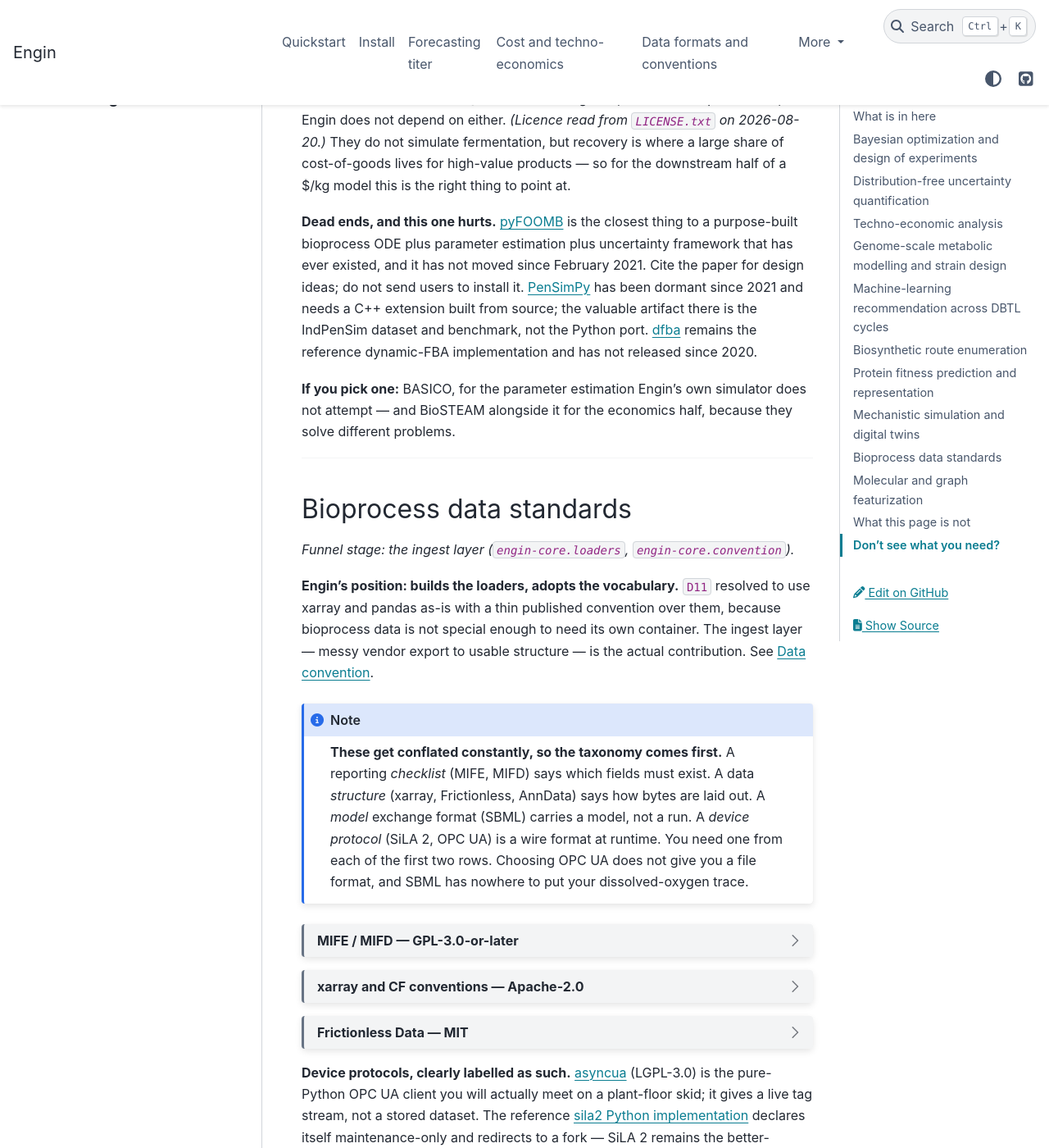
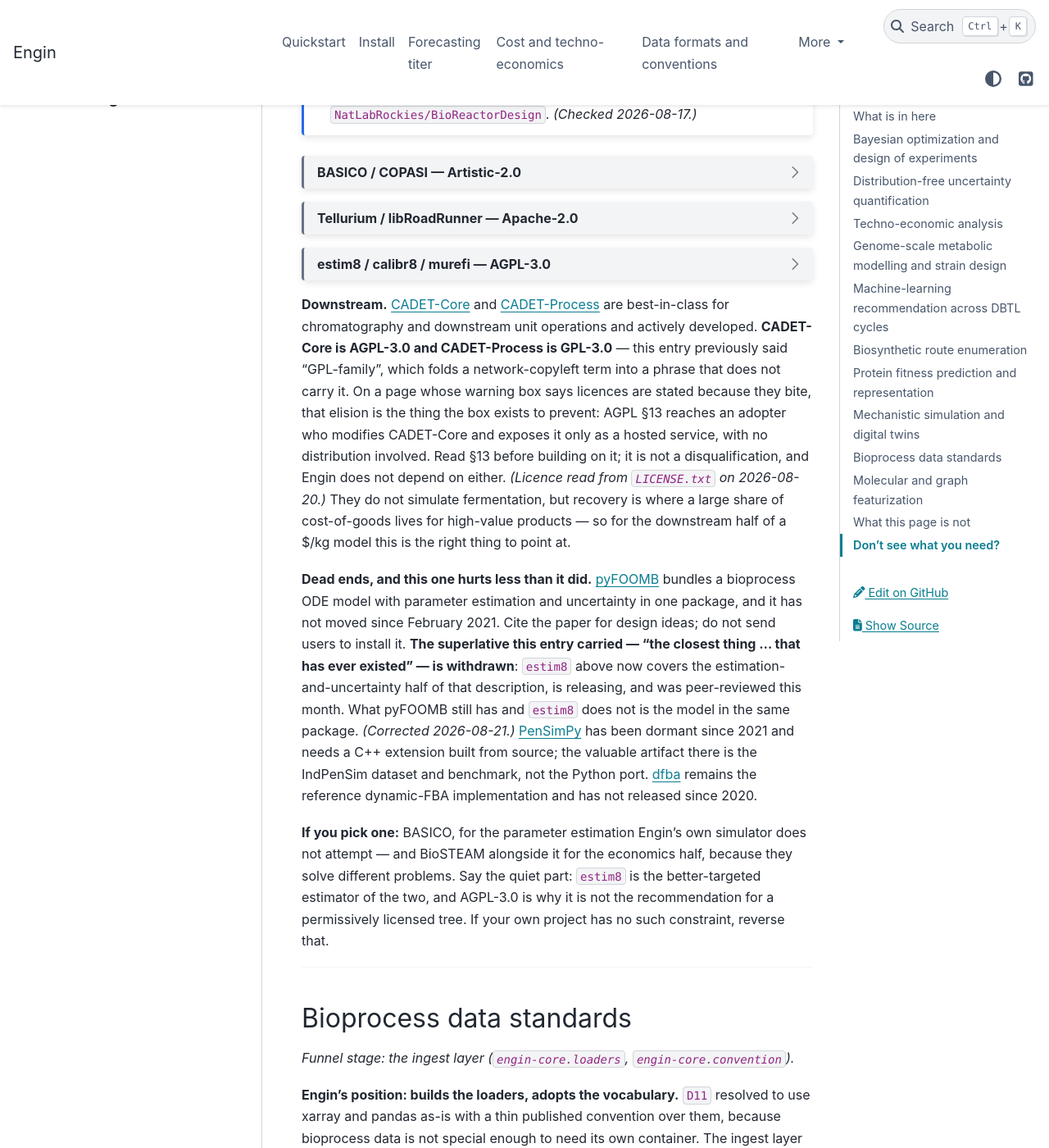
Before and after one commit to enginbio/engin-suite, a Sphinx documentation site: the page built from docs/ecosystem.md, in a window 1280 px wide and 1400 px high, scrolled down 11731 px. Shown: the whole window at 82% size. Built offline with Sphinx 7.4.7 and the PyData theme 0.15.4, drawn with Linux system fonts in a browser that asks for light colours; some of the changed text lies outside the part shown.

Commit message:
docs(ecosystem): the Jülich estimation stack is alive, so two absence claims are not
`estim8` (AGPL-3.0) got a JOSS paper on 2026-08-06 and is releasing, with
`calibr8` and `murefi` alongside it. Two sentences on this page were false
as a result:

- the mechanistic-simulation note said "the purpose-built candidates are
  dead" — narrowed to the claim that actually survives, which is that
  nobody ships a maintained fermentation *model*;
- the pyFOOMB dead end called it "the closest thing ... that has ever
  existed" — withdrawn, with what pyFOOMB still uniquely has stated.

Adds the entry, and a pointer from the distribution-free UQ slot so a
reader asking "why not Bayesian?" is answered where they ask it.

Licences, releases and last-push dates read from the repositories,
not recalled, on 2026-08-21.

Signed-off-by: David Baugher <dcbaugher@gmail.com>

````diff
--- a/docs/ecosystem.md
+++ b/docs/ecosystem.md
@@ -454,6 +454,12 @@
 reference implementation, has been dormant since 2021; crepes is the natural migration
 target. [Amazon Fortuna](https://github.com/awslabs/fortuna) was archived by AWS in
 April 2025 — anyone arriving from an old AWS blog post should be redirected.
+
+**Bayesian is the other answer, and it is not on this page's shelf.** A reader asking
+*"why distribution-free rather than Bayesian?"* should know that the maintained
+bioprocess-specific Bayesian stack is `calibr8` / `murefi` / `estim8`, under
+[mechanistic simulation](eco-sim). It is AGPL-3.0, which is why it is filed there as a
+thing to read rather than a thing to depend on.
 
 **If you pick one:** MAPIE, and add crepes the moment you need a predictive
 distribution rather than an interval.
@@ -981,10 +987,17 @@
 
 ```{note}
 **There is no dominant, actively maintained, open-source fermentation digital twin.**
-The purpose-built candidates are dead; the live candidates are generic ODE engines or
-flowsheet simulators that happen to contain bioreactor units. Recent digital-twin work
-in this field publishes papers, not maintained packages. That absence is a real finding
-and is stated here rather than papered over (`D15`).
+The live candidates are generic ODE engines or flowsheet simulators that happen to
+contain bioreactor units. Recent digital-twin work in this field publishes papers, not
+maintained packages. That absence is a real finding and is stated here rather than
+papered over (`D15`).
+
+**Narrowed 2026-08-21, because "the purpose-built candidates are dead" had stopped being
+true.** It is now false as written: `estim8` below is purpose-built for bioprocess models,
+carries a JOSS paper published this month, and is releasing. The absence claim survives
+only in its narrow form — nobody ships a maintained *fermentation model*. `estim8` ships
+an estimator and expects you to bring the model. That is a different sentence, and `D15`
+and `D23` both say an absence claim has to be the narrow one.
 
 **The nearest miss, named because `D15` requires it.** [BiRD](https://github.com/NREL/BioReactorDesign)
 (BSD-3-Clause) is purpose-built for bioreactors, actively developed — commits through
@@ -1037,6 +1050,46 @@
   judges BioSTEAM: from commits and PyPI, not from the releases page.
 :::
 
+:::{dropdown} estim8 / calibr8 / murefi — AGPL-3.0
+:animate: fade-in-slide-down
+
+[JuBiotech/estim8](https://github.com/JuBiotech/estim8),
+[JuBiotech/calibr8](https://github.com/JuBiotech/calibr8),
+[JuBiotech/murefi](https://github.com/JuBiotech/murefi)
+
+AGPL-3.0, all three. A purpose-built bioprocess estimation stack from Forschungszentrum
+Jülich: `estim8` estimates parameters of dynamic (bio)process models through the FMI
+standard and ships uncertainty quantification; `calibr8` builds the likelihood-based
+calibration model for the measurement layer; `murefi` fits multiple replicates under one
+Bayesian model. Same group as `bletl` and `detl`, which this page already names under
+[bioprocess data standards](eco-standards).
+
+- **Pro** — this is the maintained answer to *"why conformal rather than Bayesian?"* in
+  this exact domain, and Engin owes a reader that answer. It is not a generic UQ library
+  pointed at biology: `estim8`'s own repository topics are `bioprocess-modeling`,
+  `fmi-standard`, `parameter-estimation`.
+- **Pro** — peer-reviewed and citable rather than a preprint drop. `estim8` has a JOSS
+  paper; `calibr8` has a PLOS Computational Biology one.
+- **Pro** — tagged releases, all recent: `estim8` v0.1.6 (2026-07-13), `calibr8` v7.3.0
+  (2026-05-18), `murefi` v5.4.1 (2026-04-15).
+- **Con, and it decides the matter for reuse here** — AGPL-3.0 on all three, read from
+  each repository's `LICENSE` file on the date below. Engin is Apache-2.0 and its users
+  are commercial; §13 reaches an adopter who modifies one of these and exposes it only as
+  a hosted service. Read the code and cite the method; do not vendor it.
+- **Con** — `estim8` brings no model. It consumes an FMU compiled elsewhere, so the real
+  entry cost is an OpenModelica-or-equivalent toolchain rather than `pip install`. If what
+  you wanted was a fermentation model, this is not where it is.
+- **Con** — `estim8` is pre-1.0 and `murefi` is thinly used; `calibr8`'s recent commit
+  stream is dependency bumps merged by a single maintainer rather than feature work.
+  Judge the group as the unit of health, not any one repository.
+
+Reference: Latour, Strohmeier, Osthege, Wiechert & Noack, *JOSS* 11(124):10147 (2026),
+[10.21105/joss.10147](https://doi.org/10.21105/joss.10147); Helleckes, Osthege, Wiechert,
+von Lieres & Oldiges, *PLOS Computational Biology* 18(3) (2022),
+[10.1371/journal.pcbi.1009223](https://doi.org/10.1371/journal.pcbi.1009223).
+*(Licences, releases and last-push dates read from the repositories on 2026-08-21.)*
+:::
+
 **Downstream.** [CADET-Core](https://github.com/cadet/CADET-Core) and
 [CADET-Process](https://github.com/fau-advanced-separations/CADET-Process) are
 best-in-class for chromatography and downstream unit operations and actively developed.
@@ -1050,10 +1103,14 @@
 recovery is where a large share of cost-of-goods lives for high-value products — so for
 the downstream half of a $/kg model this is the right thing to point at.
 
-**Dead ends, and this one hurts.** [pyFOOMB](https://github.com/MicroPhen/pyFOOMB) is the
-closest thing to a purpose-built bioprocess ODE plus parameter estimation plus uncertainty
-framework that has ever existed, and it has not moved since February 2021. Cite the paper
-for design ideas; do not send users to install it.
+**Dead ends, and this one hurts less than it did.** [pyFOOMB](https://github.com/MicroPhen/pyFOOMB)
+bundles a bioprocess ODE model with parameter estimation and uncertainty in one package,
+and it has not moved since February 2021. Cite the paper for design ideas; do not send
+users to install it. **The superlative this entry carried — "the closest thing … that has
+ever existed" — is withdrawn**: `estim8` above now covers the estimation-and-uncertainty
+half of that description, is releasing, and was peer-reviewed this month. What pyFOOMB
+still has and `estim8` does not is the model in the same package.
+*(Corrected 2026-08-21.)*
 [PenSimPy](https://github.com/smpl-env/PenSimPy) has been dormant since 2021 and needs a
 C++ extension built from source; the valuable artifact there is the IndPenSim dataset and
 benchmark, not the Python port. [dfba](https://gitlab.com/davidtourigny/dynamic-fba)
@@ -1061,7 +1118,9 @@
 
 **If you pick one:** BASICO, for the parameter estimation Engin's own simulator does not
 attempt — and BioSTEAM alongside it for the economics half, because they solve different
-problems.
+problems. Say the quiet part: `estim8` is the better-targeted estimator of the two, and
+AGPL-3.0 is why it is not the recommendation for a permissively licensed tree. If your own
+project has no such constraint, reverse that.
 
 ---
 
````
